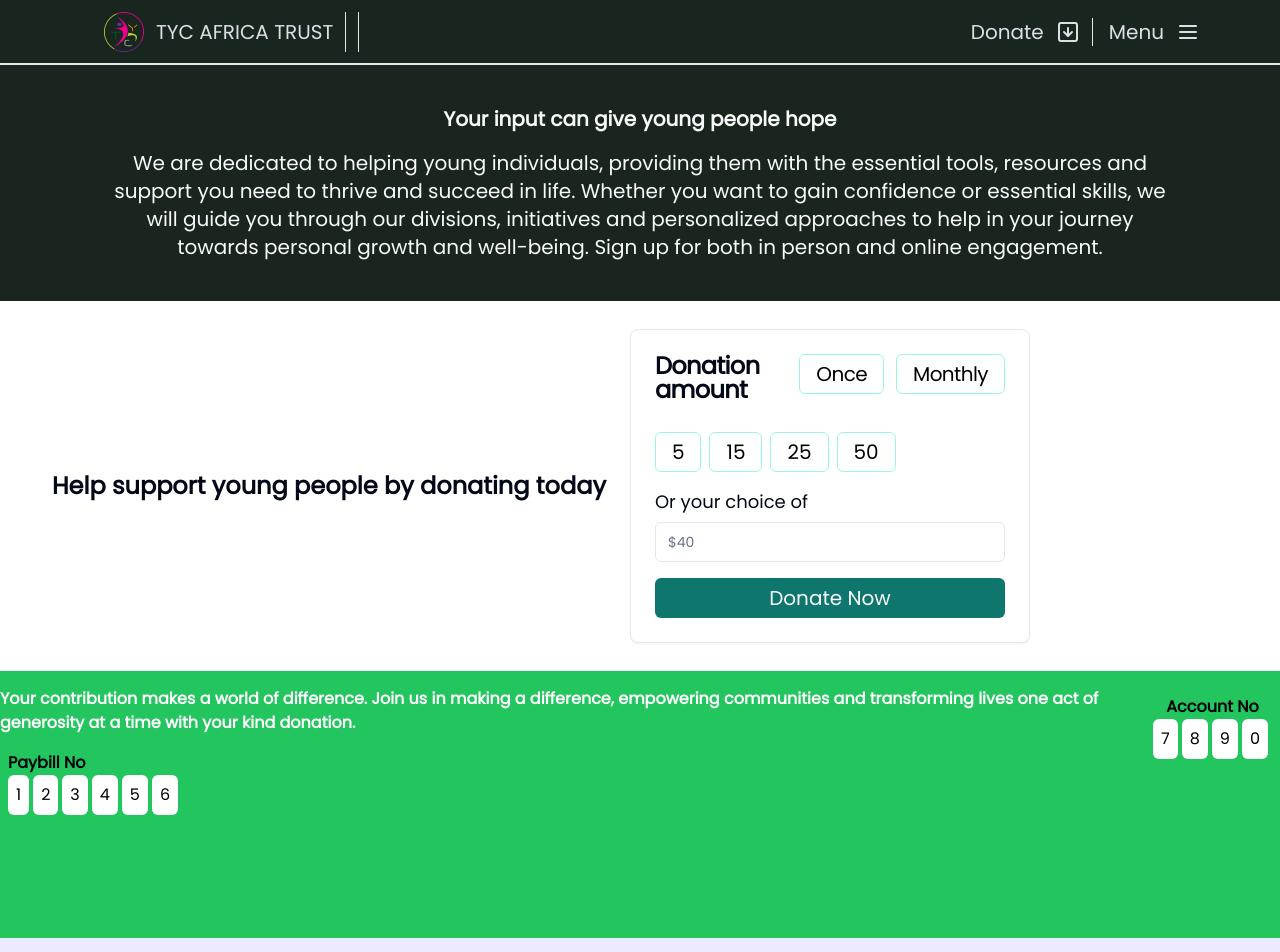
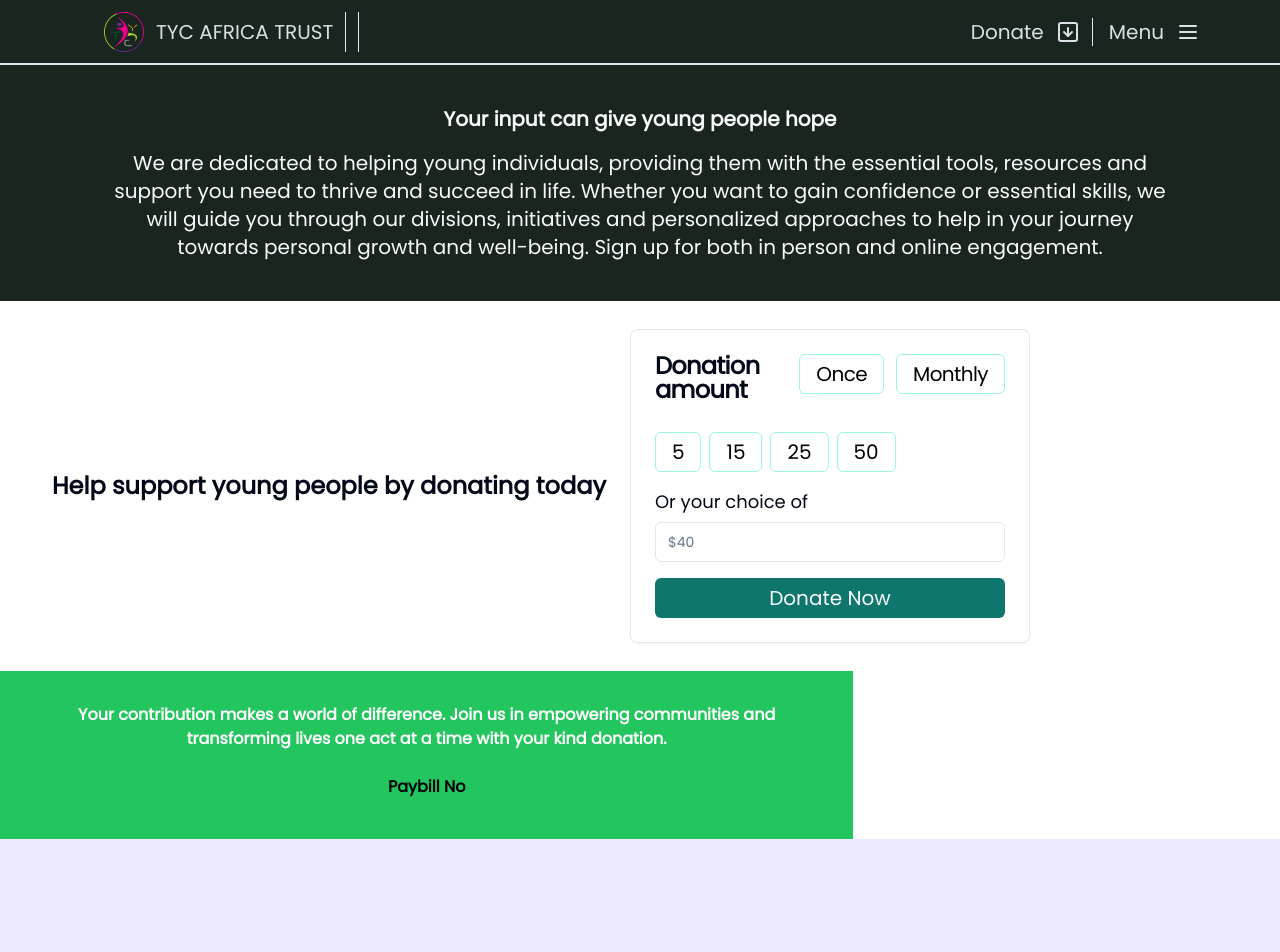
Before and after one commit to BabaMboga/TYC-main, a Next.js app: page /support-us/donate in a window 1280 px wide. Shown: the top 952 px of the page. Built offline with nearby package versions, Linux system fonts and the light colour scheme.

Commit message:
Started a fresh

```diff
--- a/components/MpesaCard.tsx
+++ b/components/MpesaCard.tsx
@@ -1,55 +1,26 @@
 const MpesaCard = () => {
-    return (
-        <>
-            <div className="bg-green-500 text-white text-center py-4 paybill-box">
-                <div className="flex justify-center mb-4">
-                    <div className="text-left mr-6">
-                        <p className="font-bold text-white ">Your contribution makes a world of difference. Join us in making a difference, empowering communities and transforming lives one act of generosity at a time with your kind donation.</p>
-                        <div className=" p-2 rounded-md mt-2">
-                            <p className="font-bold text-black"> Paybill No</p>
-                            <div className="flex">
-                                <div className="bg-white p-2 rounded-md mr-1">
-                                    <p className="text-black"> 1 </p>
-                                </div>
-                                <div className="bg-white p-2 rounded-md mr-1">
-                                    <p className="text-black">2</p>
-                                </div>
-                                <div className="bg-white p-2 rounded-md mr-1">
-                                    <p className="text-black">3</p>
-                                </div>
-                                <div className="bg-white p-2 rounded-md mr-1">
-                                    <p className="text-black">4</p>
-                                </div>
-                                <div className="bg-white p-2 rounded-md mr-1">
-                                    <p className="text-black">5</p>
-                                </div>
-                                <div className="bg-white p-2 rounded-md mr-1">
-                                    <p className="text-black">6</p>
-                                </div>
-                            </div>
-                        </div>
-                    </div>
-                    <div className=" p-2 rouded-md">
-                        <p className="font-bold text-black">Account No</p>
-                        <div className="flex">
-                            <div className="bg-white p-2 rounded-md mr-1">
-                                <p className="text-black">7</p>
-                            </div>
-                            <div className="bg-white p-2 rounded-md mr-1">
-                                <p className="text-black">8</p>
-                            </div>
-                            <div className="bg-white p-2 rounded-md mr-1">
-                                <p className="text-black">9</p>
-                            </div>
-                            <div className="bg-white p-2 rounded-md mr-1">
-                                <p className="text-black">0</p>
-                            </div>
-                        </div>
+  return (
+    <>
+      <div className="flex flex-col md:flex-row md:items-center">
+        <div className="md:w-2/3">
+            <div className="bg-green-500 text-white text-center py-4 md:py-8 px-4 md:px-8 mx-auto rounded-lg md:rounded-none">
+                <p className="font-bold text-white mb-4">
+                    Your contribution makes a world of difference. Join us in empowering communities and transforming lives one act at a time with your kind donation.
+                </p>
+                <div className="flex justify-center">
+                    <div className="p-2 rounded-md">
+                        <p className="font-bold text-black">
+                            Paybill No
+                        </p>
                     </div>
                 </div>
+
             </div>
-        </>
-    )
-}
 
-export default MpesaCard
+        </div>
+      </div>
+    </>
+  );
+};
+
+export default MpesaCard;
```
